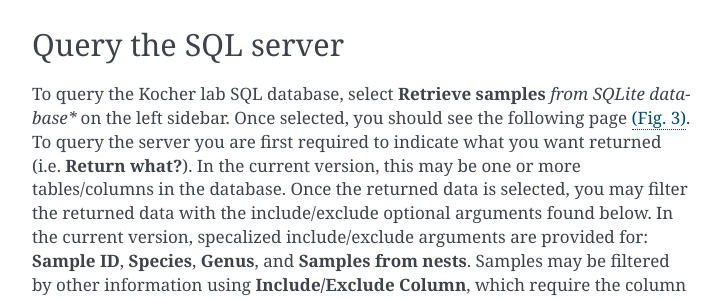
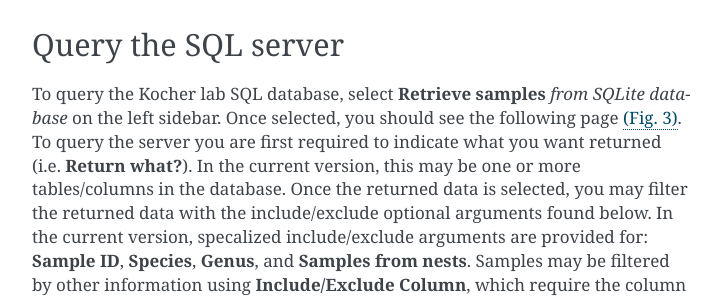
Before and after one commit to kocherlab/kocher_guides, a Sphinx documentation site: the page built from docs/Guides/Galaxy.rst, in a window 1280 px wide and 900 px high, scrolled down 1281 px. Shown: the part 178-477 px from the top of the window, without its empty margins (388-1109 px from the left). Built offline with Sphinx 7.4.7, drawn with Linux system fonts in a browser that asks for light colours.

Commit message:
Format fix

```diff
--- a/docs/Guides/Galaxy.rst
+++ b/docs/Guides/Galaxy.rst
@@ -27,7 +27,7 @@ Once you've created your account and logged in, the Homepage :numref:`(Fig. %s)
 
 Query the SQL server
 --------------------
-To query the Kocher lab SQL database, select **Retrieve samples** *from SQLite database** on the left sidebar. Once selected, you should see the following page :numref:`(Fig. %s) <Retrieve>`. To query the server you are first required to indicate what you want returned (i.e. **Return what?**). In the current version, this may be one or more tables/columns in the database. Once the returned data is selected, you may filter the returned data with the include/exclude optional arguments found below. In the current version, specalized include/exclude arguments are provided for: **Sample ID**, **Species**, **Genus**, and **Samples from nests**. Samples may be filtered by other information using **Include/Exclude Column**, which require the column be selected from a dropdown menu alongside a specified value. Please note: if no filters are selected, all samples will be returned.
+To query the Kocher lab SQL database, select **Retrieve samples** *from SQLite database* on the left sidebar. Once selected, you should see the following page :numref:`(Fig. %s) <Retrieve>`. To query the server you are first required to indicate what you want returned (i.e. **Return what?**). In the current version, this may be one or more tables/columns in the database. Once the returned data is selected, you may filter the returned data with the include/exclude optional arguments found below. In the current version, specalized include/exclude arguments are provided for: **Sample ID**, **Species**, **Genus**, and **Samples from nests**. Samples may be filtered by other information using **Include/Exclude Column**, which require the column be selected from a dropdown menu alongside a specified value. Please note: if no filters are selected, all samples will be returned.
 
 .. figure:: Galaxy/Retrieve.png
     :scale: 50 %
```
